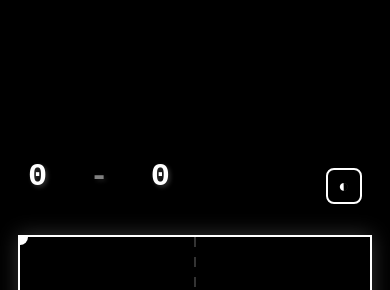
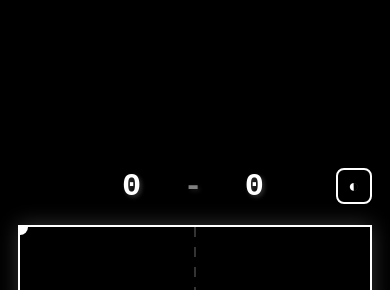
Before and after one commit to nearbycoder/pong, a plain HTML site: page index.html in a window 390 px wide. Shown: the part 74-364 px from the top of the page. Drawn offline with Linux system fonts and the light colour scheme.

Commit message:
Keep score display centered
- Position theme toggle absolutely on the right
- Remove justify-content: space-between to center score
- Maintain hover rotation animation with translateY adjustment
- Better visual balance with centered score

```diff
--- a/styles.css
+++ b/styles.css
@@ -67,16 +67,20 @@ body {
 }
 
 #game-header {
+    position: relative;
     display: flex;
+    justify-content: center;
     align-items: center;
-    justify-content: space-between;
     width: 100%;
     max-width: 800px;
     margin-bottom: 20px;
-    padding: 0 10px;
 }
 
 #theme-toggle {
+    position: absolute;
+    right: 0;
+    top: 50%;
+    transform: translateY(-50%);
     background: transparent;
     color: var(--text-color);
     border: 2px solid var(--border-color);
@@ -93,7 +97,7 @@ body {
 }
 
 #theme-toggle:hover {
-    transform: rotate(90deg);
+    transform: translateY(-50%) rotate(90deg);
     box-shadow: 0 0 15px var(--shadow-color);
     background: var(--accent-color);
 }
@@ -102,7 +106,6 @@ body {
     color: var(--text-color);
     font-size: 48px;
     font-weight: bold;
-    margin-bottom: 20px;
     text-shadow: 2px 2px 4px var(--shadow-color);
     letter-spacing: 4px;
     transition: color 0.3s ease;
@@ -153,10 +156,6 @@ body {
 }
 
 @media (max-width: 768px) {
-    #game-header {
-        gap: 10px;
-    }
-
     #score-display {
         font-size: 32px;
     }
@@ -169,7 +168,10 @@ body {
         width: 36px;
         height: 36px;
         font-size: 18px;
-        flex-shrink: 0;
+    }
+
+    #theme-toggle:hover {
+        transform: translateY(-50%) rotate(90deg);
     }
 
     #overlay h1 {
```
